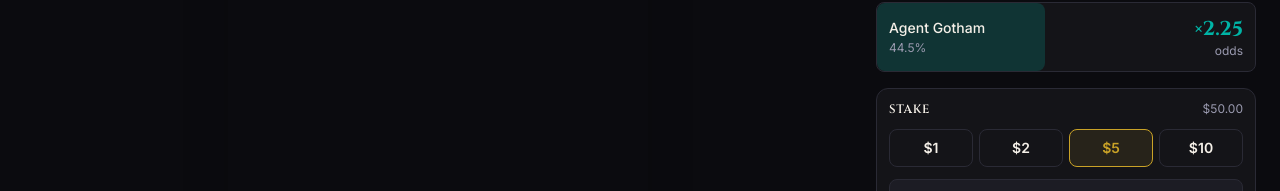
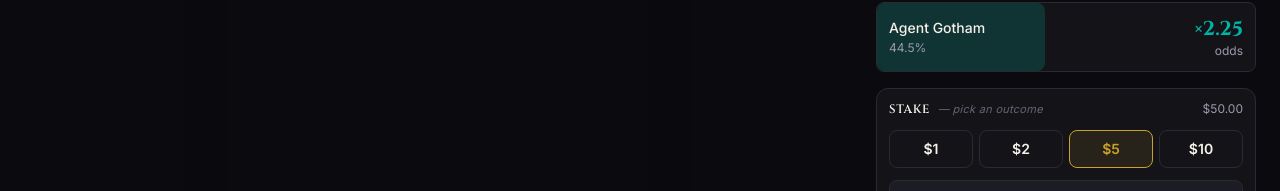
Before and after one commit to gikenye/juzz-events, a React (Vite) app in the folder frontend/: page /game in a window 1280 px wide. Shown: the part 276-467 px from the top of the page. Built offline with nearby package versions, Linux system fonts and the light colour scheme.

Commit message:
fix: show 'pick an outcome' hint in stake header when none selected

```diff
--- a/frontend/src/components/market/BetSlip.tsx
+++ b/frontend/src/components/market/BetSlip.tsx
@@ -27,6 +27,9 @@ export function BetSlip() {
       <div className="flex items-center justify-between">
         <div className="flex items-center gap-2">
           <h3 className="font-display text-ivory text-xs font-semibold uppercase tracking-wider">Stake</h3>
+          {!selectedOutcome && (
+            <span className="text-[11px] italic text-muted/60 tracking-wide">— pick an outcome</span>
+          )}
           {selectedOutcome && (
             <span className={`text-xs font-semibold px-2 py-0.5 rounded-full ${
               selectedOutcome === 'maxi' ? 'bg-maxi/20 text-maxi' :
```
